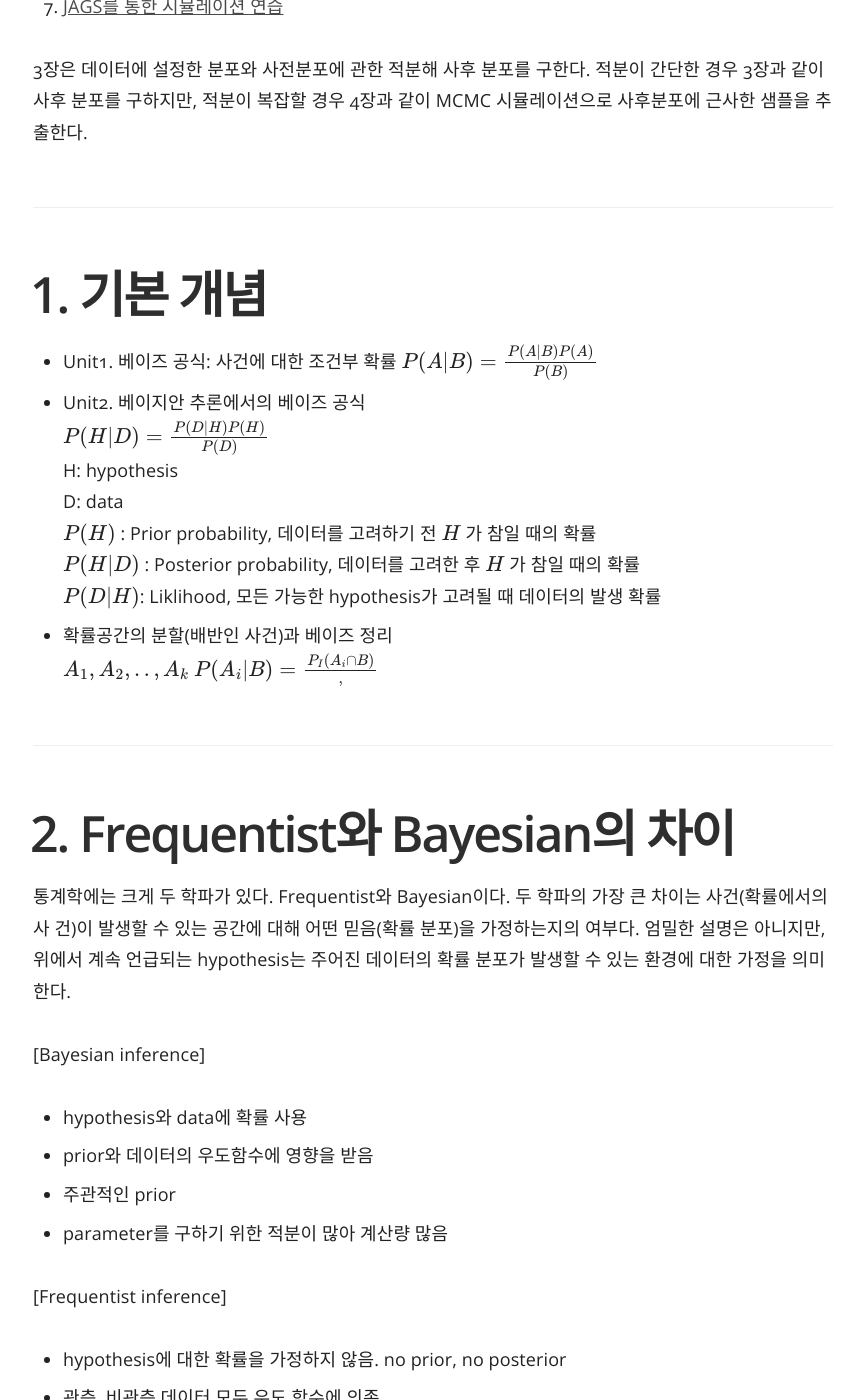
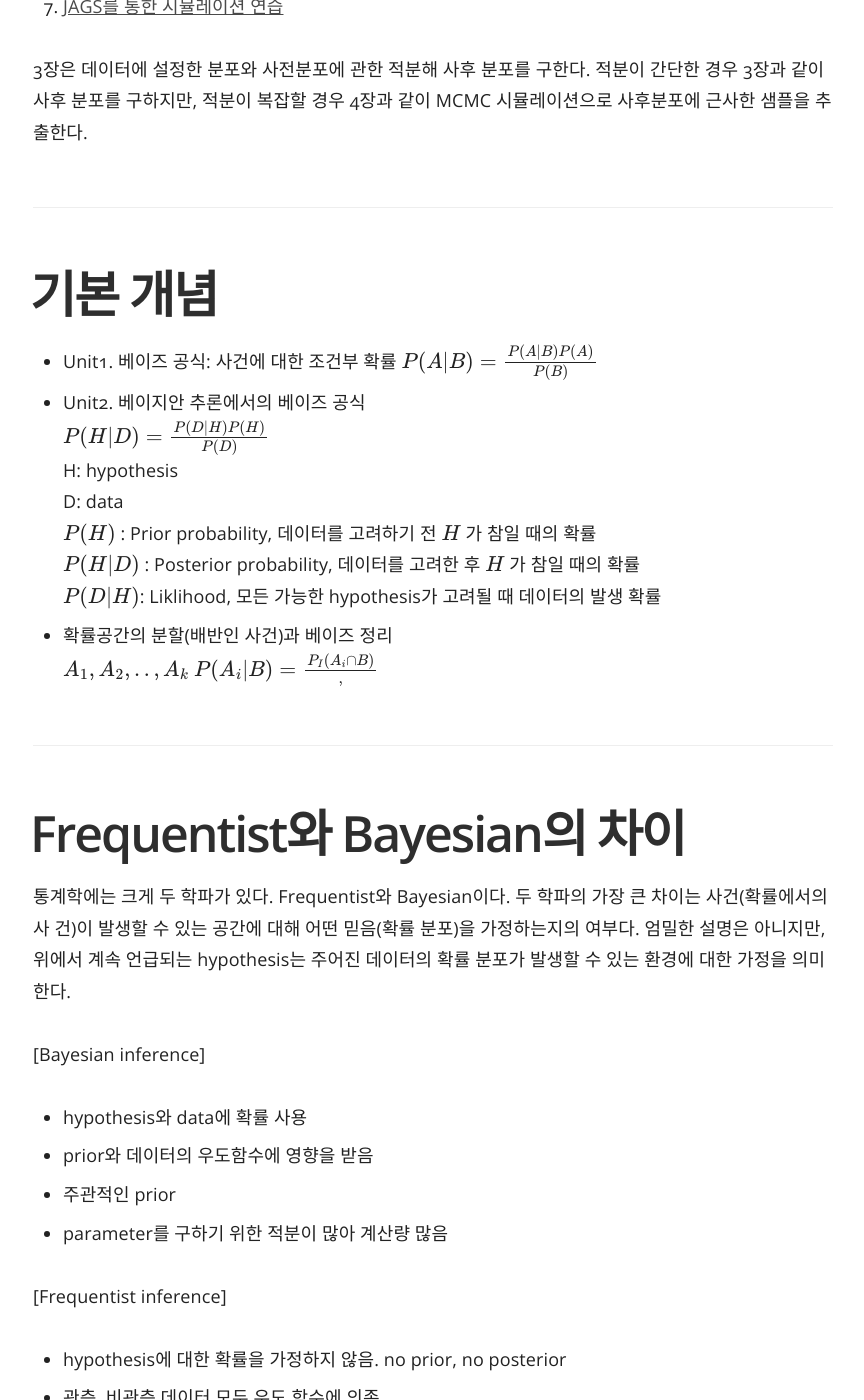
Before and after one commit to yrk3434/yrk3434.github.io, a Jekyll site: the page built from _docs/Theory/Bayesian Inference.md, in a window 1280 px wide and 1400 px high, scrolled down 1072 px. Shown: the whole window, without its empty margins (357-1221 px from the left). Built offline with Jekyll 4.4.1, drawn with Linux system fonts in a browser that asks for light colours; formulas are drawn with MathJax 3; some of the changed text lies outside the part shown.

Commit message:
Update Bayesian Inference.md

```diff
--- a/_docs/Theory/Bayesian Inference.md
+++ b/_docs/Theory/Bayesian Inference.md
@@ -18,18 +18,18 @@ comments: true
 [사전 지식] 확률론
 
 # Contents
-1. [기본 개념](#1.-기본-개념) <br/>
-2. [Frequentist와 Bayesian의 차이](#2.-frequentist와-bayesian의-차이) <br/>
-3. [베이지안 추론](#3.-베이지안-추론) <br/>
-4. [계층 모형](#4.-계층-모형) <br/>
-5. [베이지안 회귀](#5.-베이지안-회귀) <br/>
-6. [마코브체인 몬테카를로 시뮬레이션](#6.-마코브체인-몬테카를로-시뮬레이션) <br/>
-7. [JAGS를 통한 시뮬레이션 연습](#7.-jags를-통한-시뮬레이션-연습) <br/>
+1. [기본 개념](#기본-개념) <br/>
+2. [Frequentist와 Bayesian의 차이](#frequentist와-bayesian의-차이) <br/>
+3. [베이지안 추론](#베이지안-추론) <br/>
+4. [계층 모형](#계층-모형) <br/>
+5. [베이지안 회귀](#베이지안-회귀) <br/>
+6. [마코브체인 몬테카를로 시뮬레이션](#마코브체인-몬테카를로-시뮬레이션) <br/>
+7. [JAGS를 통한 시뮬레이션 연습](#jags를-통한-시뮬레이션-연습) <br/>
 
 3장은 데이터에 설정한 분포와 사전분포에 관한 적분해 사후 분포를 구한다. 적분이 간단한 경우 3장과 같이 사후 분포를 구하지만, 적분이 복잡할 경우 4장과 같이 MCMC 시뮬레이션으로 사후분포에 근사한 샘플을 추출한다.
 
 ---
-# 1. 기본 개념
+# 기본 개념
 - Unit1. 베이즈 공식: 사건에 대한 조건부 확률
 $ P(A|B) = \frac{P(A|B)P(A)}{P(B)} $
 - Unit2. 베이지안 추론에서의 베이즈 공식 <br/>
@@ -46,7 +46,7 @@ $ P(A_i|B) = \frac{P_I(A_i \cap B)}{
 } $
 
 ---
-# 2. Frequentist와 Bayesian의 차이
+# Frequentist와 Bayesian의 차이
 통계학에는 크게 두 학파가 있다. Frequentist와 Bayesian이다. 두 학파의 가장 큰 차이는 사건(확률에서의 사
 건)이 발생할 수 있는 공간에 대해 어떤 믿음(확률 분포)을 가정하는지의 여부다. 엄밀한 설명은 아니지만, 위에서
 계속 언급되는 hypothesis는 주어진 데이터의 확률 분포가 발생할 수 있는 환경에 대한 가정을 의미한다.
```
Also changed, not shown: other parts of _docs/Theory/Bayesian Inference.md (+3 -3 lines).
